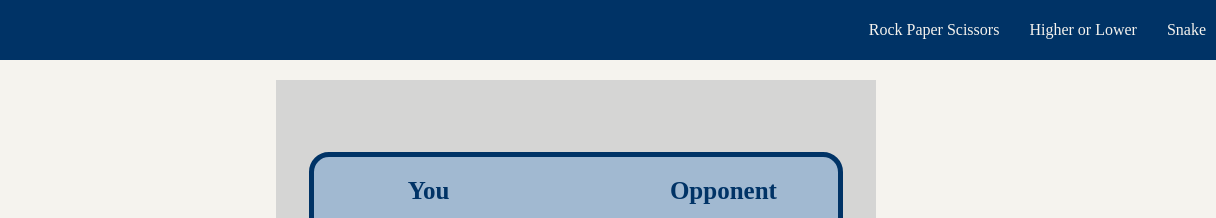
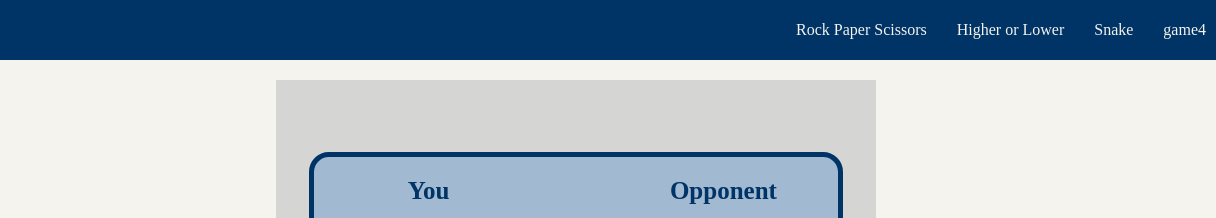
Before and after one commit to EvenHoiby/JavascriptGames, a plain HTML site: page index.html in a window 1280 px wide. Shown: the top 218 px of the page, 64-1280 px from the left. Drawn offline with Linux system fonts and the light colour scheme.

Commit message:
Added link to new article in nav

```diff
--- a/index.html
+++ b/index.html
@@ -15,8 +15,9 @@
         <nav>
             <ul>
                 <li><a class="navText" id="game1" href="#rockPaperScissors">Rock Paper Scissors</a></li>
-                <li><a class="navText"  id="game2" href="#guessTheNumber">Higher or Lower</a></li>
-                <li><a class="navText"  id="game3" href="#snake">Snake</a></li>
+                <li><a class="navText" id="game2" href="#guessTheNumber">Higher or Lower</a></li>
+                <li><a class="navText" id="game3" href="#snake">Snake</a></li>
+                <li><a class="navText" id="game4" href="#game_4">game4</a></li>
             </ul>
         </nav>
     </header>
@@ -93,7 +94,7 @@
             </div>
         </article>
 
-        <article class="game" id="">
+        <article class="game" id="game_4">
 
         </article>
     </main>
```
